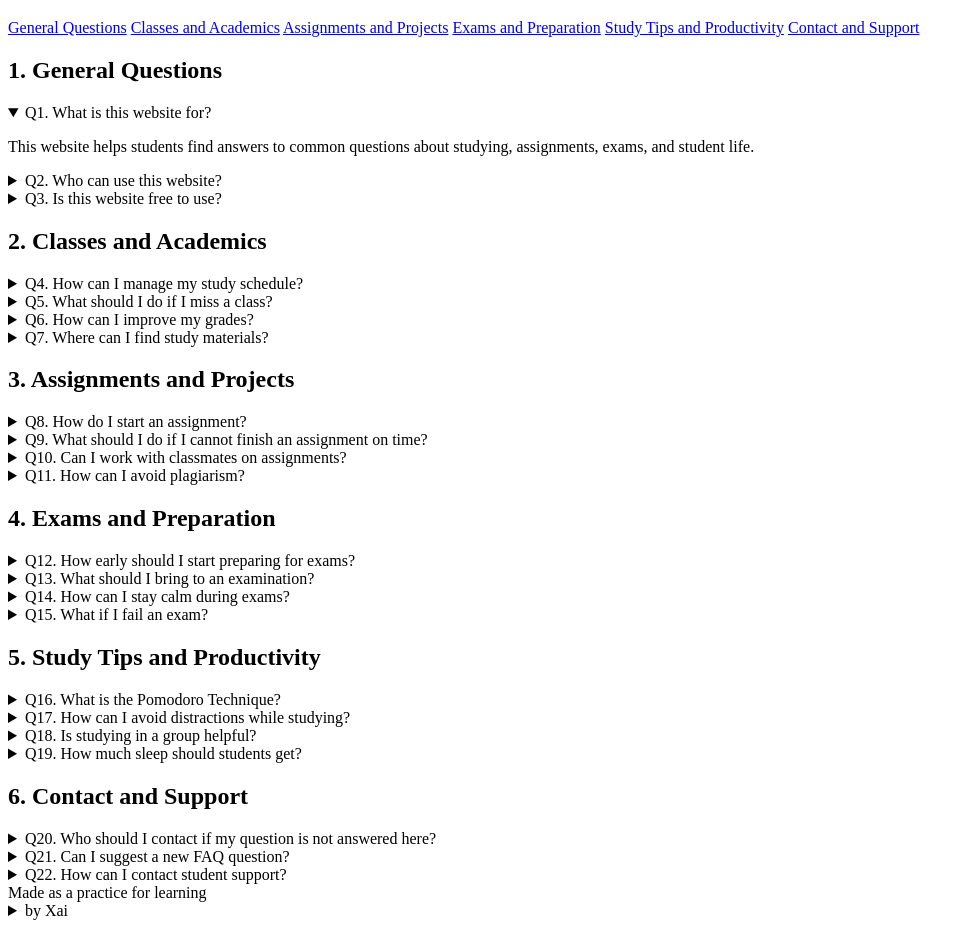
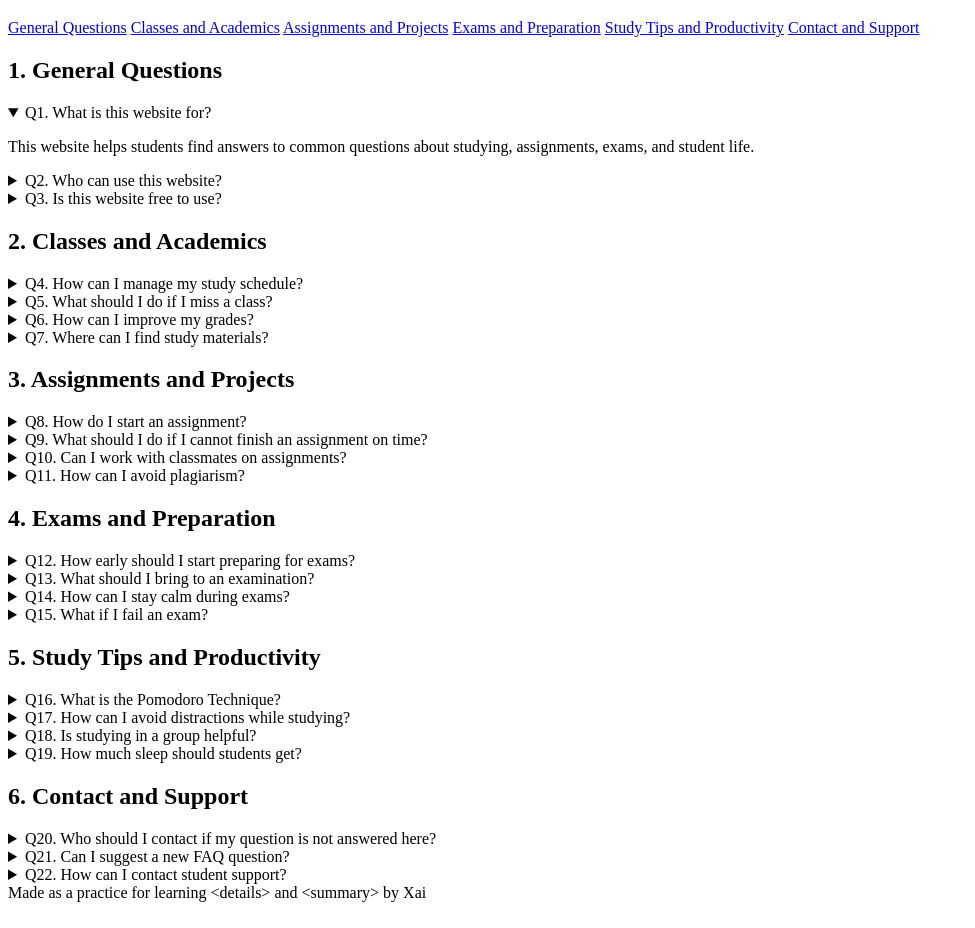
Before and after one commit to xajdys/student-faq-page, a plain HTML site: page index.html in a window 1280 px wide. Shown: the part 61-989 px from the top of the page, without its empty margins (0-975 px from the left). Drawn offline with Linux system fonts and the light colour scheme.

Commit message:
fix: add html entity for <> tags

```diff
--- a/index.html
+++ b/index.html
@@ -133,6 +133,6 @@
         </section>
     </main>
 
-    <footer>Made as a practice for learning <details> and <summary> by Xai</footer>
+    <footer>Made as a practice for learning &lt;details&gt; and &lt;summary&gt; by Xai</footer>
 </body>
 </html>
```
